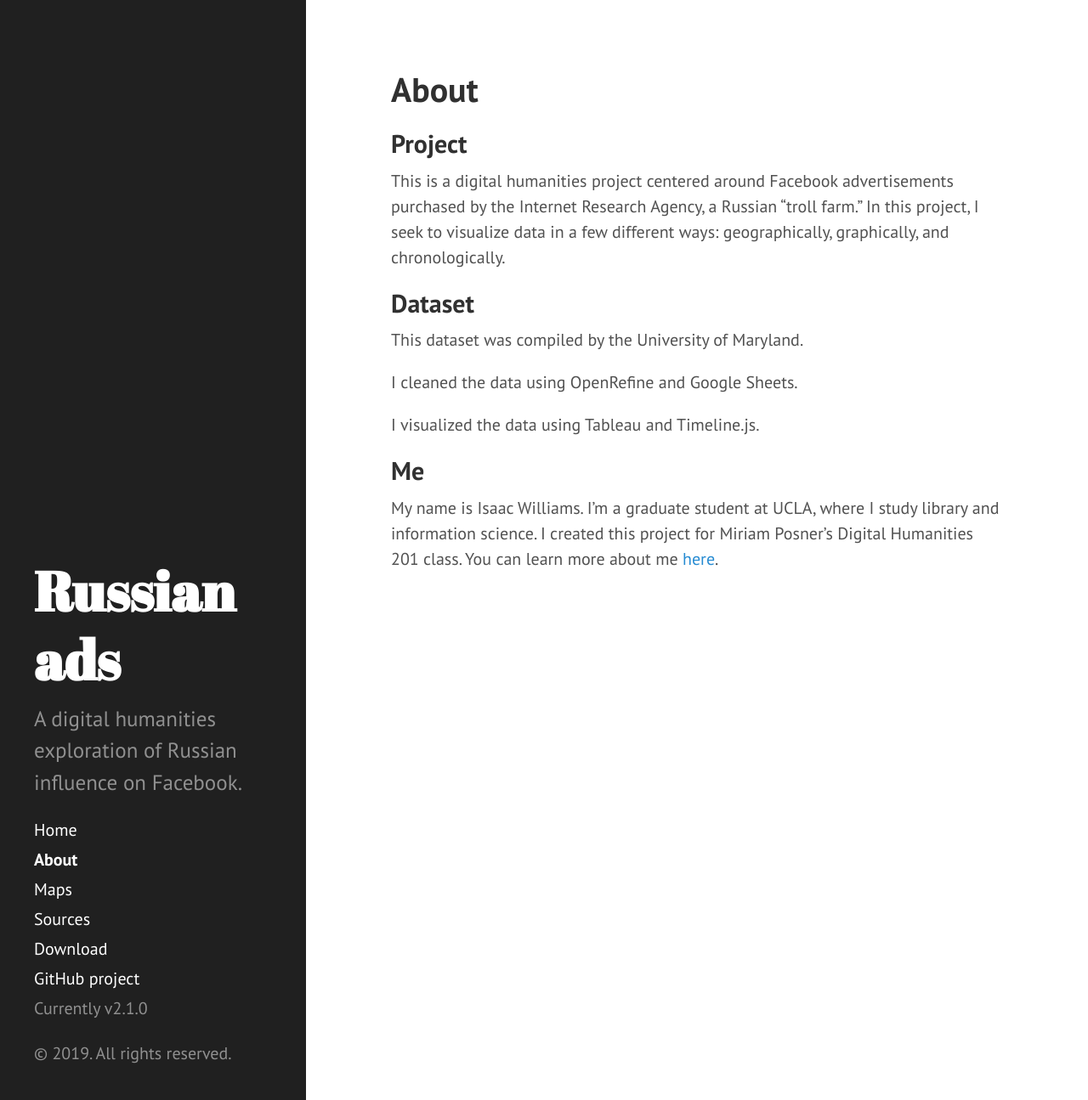
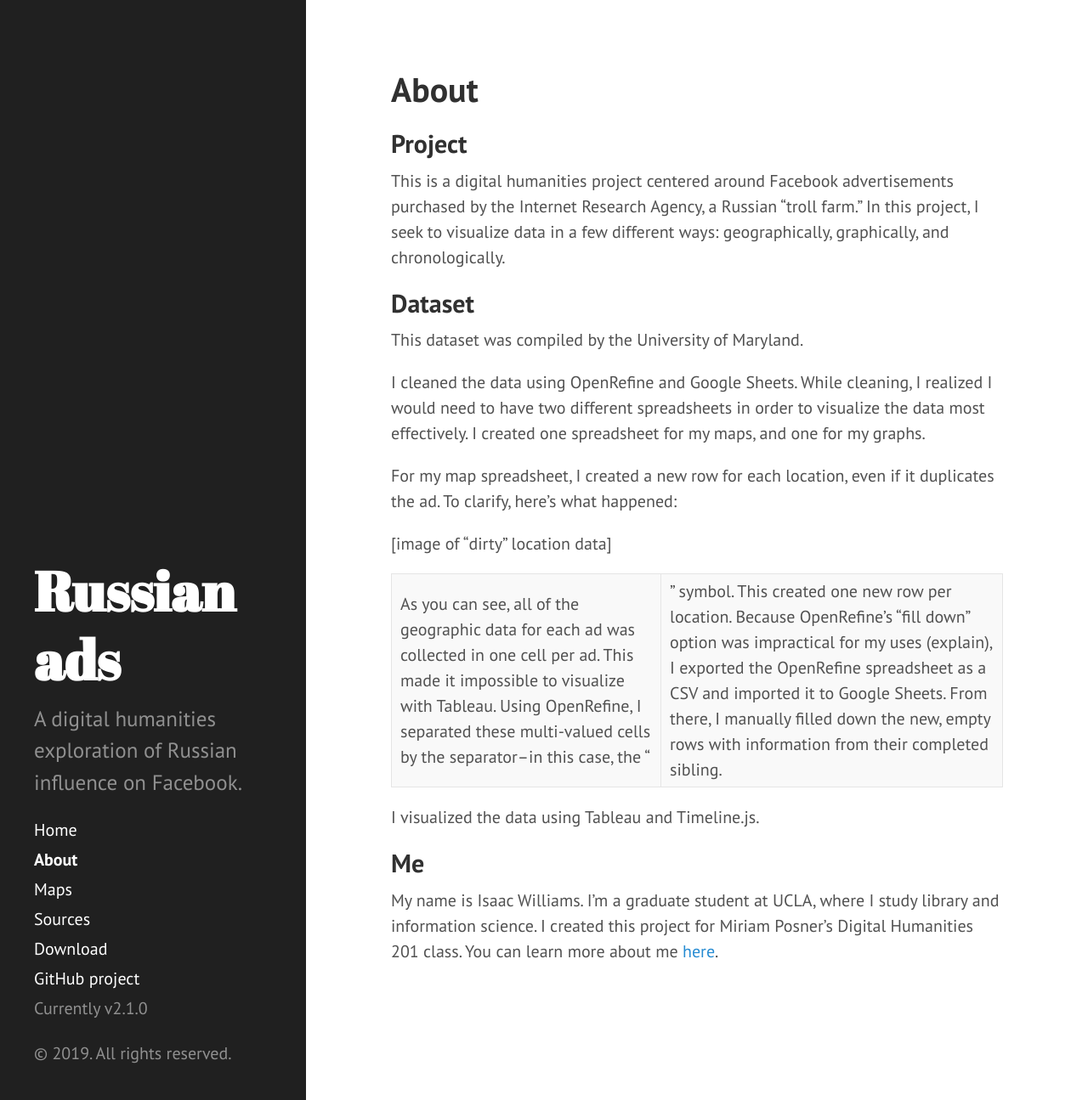
Before and after one commit to isawil/russian-ads, a Jekyll site: the page built from about.md, in a window 1280 px wide and 1295 px high. Shown: the whole window at 85% size. Built offline with Jekyll 4.4.1, drawn with Linux system fonts in a browser that asks for light colours.

Commit message:
Update about.md

```diff
--- a/about.md
+++ b/about.md
@@ -11,7 +11,13 @@ This is a digital humanities project centered around Facebook advertisements pur
 
 This dataset was compiled by the University of Maryland.
 
-I cleaned the data using OpenRefine and Google Sheets.
+I cleaned the data using OpenRefine and Google Sheets. While cleaning, I realized I would need to have two different spreadsheets in order to visualize the data most effectively. I created one spreadsheet for my maps, and one for my graphs.
+
+For my map spreadsheet, I created a new row for each location, even if it duplicates the ad. To clarify, here's what happened:
+
+[image of "dirty" location data]
+
+As you can see, all of the geographic data for each ad was collected in one cell per ad. This made it impossible to visualize with Tableau. Using OpenRefine, I separated these multi-valued cells by the separator--in this case, the "|" symbol. This created one new row per location. Because OpenRefine's "fill down" option was impractical for my uses (explain), I exported the OpenRefine spreadsheet as a CSV and imported it to Google Sheets. From there, I manually filled down the new, empty rows with information from their completed sibling.
 
 I visualized the data using Tableau and Timeline.js.
 
```
